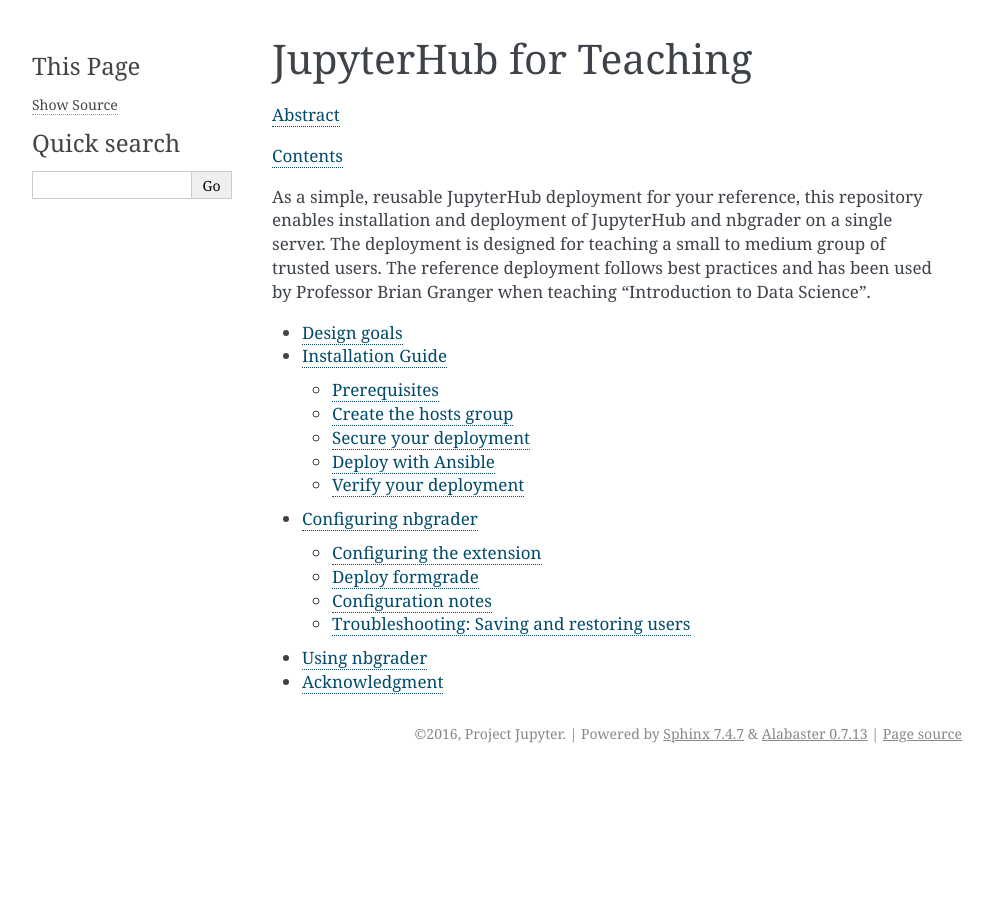
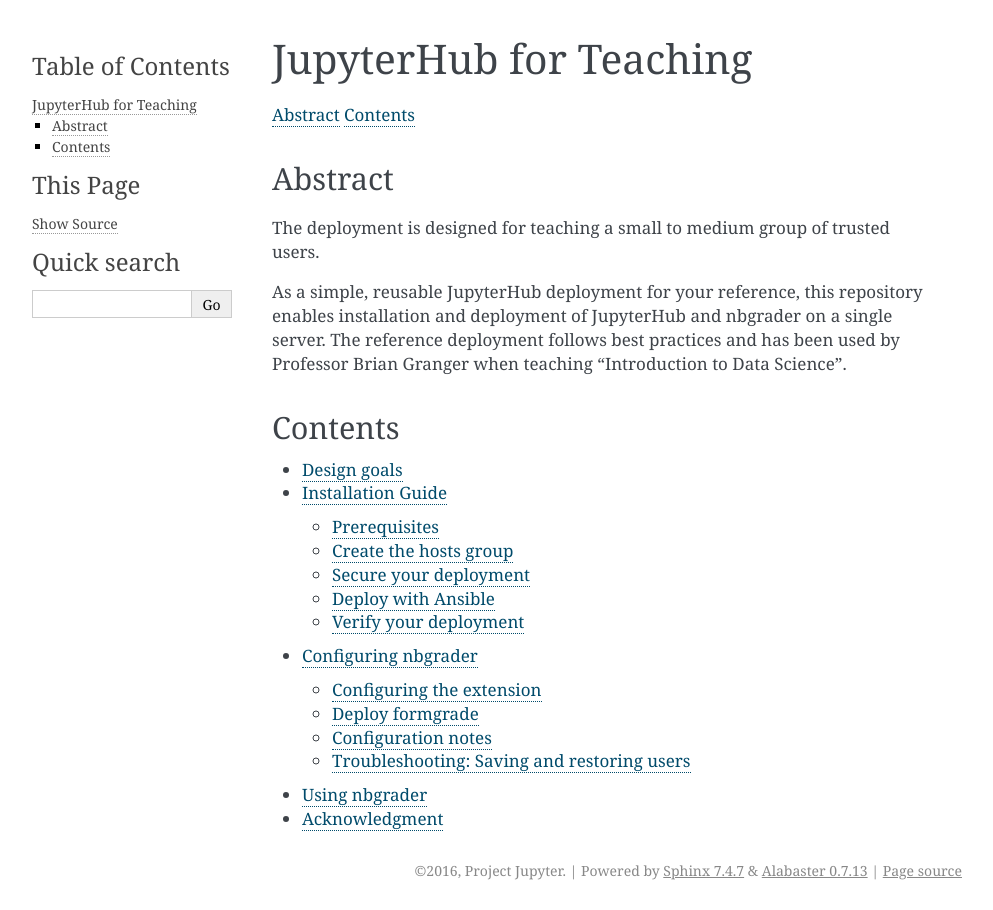
Before and after one commit to jupyterhub/jupyterhub-deploy-teaching, a Sphinx documentation site: the page built from docs/source/index.rst, in a window 1280 px wide. Shown: the whole page, without its empty margins (148-1141 px from the left). Built offline with Sphinx 7.4.7, drawn with Linux system fonts in a browser that asks for light colours.

Commit message:
Update abstract and fix in installation

```diff
--- a/docs/source/index.rst
+++ b/docs/source/index.rst
@@ -2,20 +2,26 @@
 =======================
 
 `Abstract <abstract-teaching>`_
+`Contents <content>`_
 
-`Contents <content>`_
 
 .. _abstract-teaching:
 
+Abstract
+--------
+The deployment is designed for teaching a small to medium
+group of trusted users.
+
 As a simple, reusable JupyterHub deployment for your reference, this
 repository enables installation and deployment of JupyterHub and nbgrader
-on a single server. The deployment is designed for teaching a small to medium
-group of trusted users. The reference deployment follows best practices and
+on a single server. The reference deployment follows best practices and
 has been used by Professor Brian Granger when teaching "Introduction to
 Data Science".
 
 .. _content:
 
+Contents
+--------
 .. toctree::
    :maxdepth: 2
 
```
Also changed, not shown: docs/source/installation.rst (+10 -2 lines).
